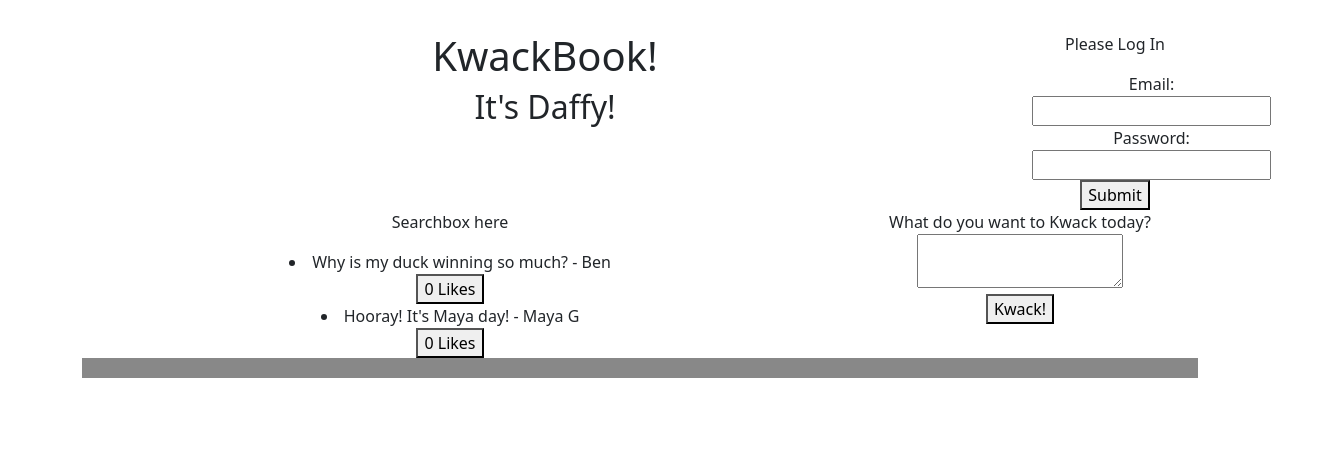
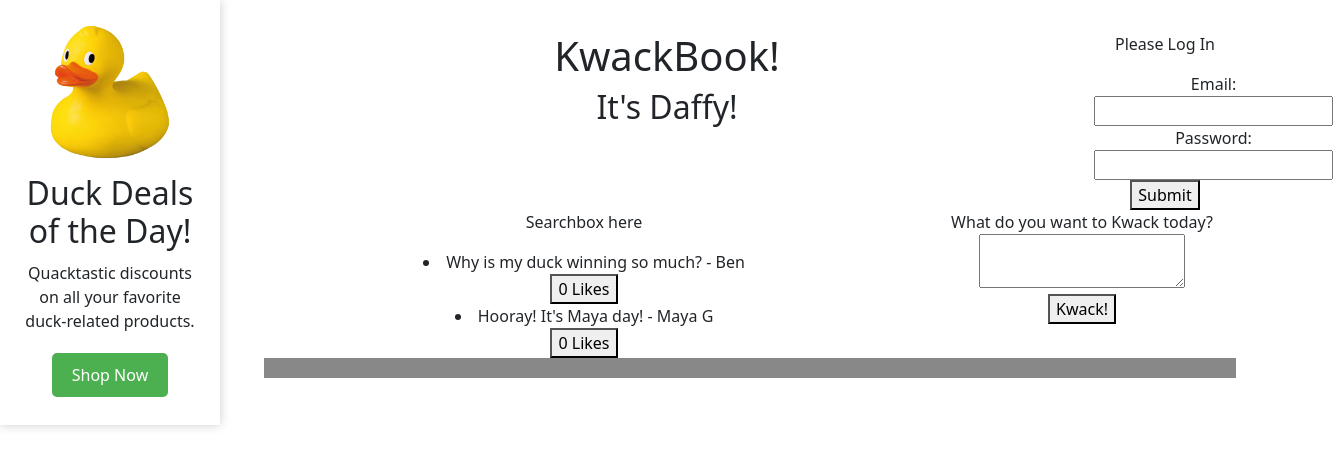
Before and after one commit to chrisminnick/kwackbook, a React (Vite) app: page / in a window 1280 px wide. Shown: the top 468 px of the page, 1333 px wide, since content can reach past the window. Built offline with nearby package versions, Linux system fonts and the light colour scheme.

Commit message:
created a ducky ad

```diff
--- a/src/App.css
+++ b/src/App.css
@@ -12,3 +12,55 @@
 .read-the-docs {
   color: #888;
 }
+
+.duck-ad {
+  position: fixed;
+  top: 0;
+  left: 0;
+  padding: 20px;
+  background-color: #fff;
+  box-shadow: 0 0 10px rgba(0, 0, 0, 0.2);
+  height: 400px;
+  width: 200px;
+}
+
+.content-container {
+  margin-left: 220px;
+}
+
+.duck-ad {
+  position: fixed;
+  top: 0;
+  left: 0;
+  padding: 20px;
+  background-color: #fff;
+  box-shadow: 0 0 10px rgba(0, 0, 0, 0.2);
+  height: 425px;
+  width: 220px;
+}
+
+.duck-ad img {
+  max-width: 80%;
+}
+
+.duck-ad h2 {
+  margin-top: 10px;
+}
+
+.duck-ad p {
+  margin: 10px 0;
+}
+
+.duck-ad button {
+  background-color: #4caf50;
+  color: white;
+  border: none;
+  padding: 10px 20px;
+  text-align: center;
+  text-decoration: none;
+  display: inline-block;
+  font-size: 16px;
+  margin: 10px 0;
+  cursor: pointer;
+  border-radius: 5px;
+}
--- a/src/App.jsx
+++ b/src/App.jsx
@@ -1,21 +1,24 @@
-import { Logo, SubHead } from './Logo.jsx';
-import LoginForm from './LoginForm.jsx';
-import SearchBox from './SearchBox.jsx';
-import Feed from './Feed.jsx';
-import NewPostForm from './NewPostForm.jsx';
-import Footer from './Footer.jsx';
-import Post from './Post.jsx';
-import React from 'react';
-import LikeButton from './LikeButton';
-import './App.css';
+import { Logo, SubHead } from "./Logo.jsx";
+import LoginForm from "./LoginForm.jsx";
+import SearchBox from "./SearchBox.jsx";
+import Feed from "./Feed.jsx";
+import NewPostForm from "./NewPostForm.jsx";
+import Footer from "./Footer.jsx";
+import Post from "./Post.jsx";
+import React from "react";
+import LikeButton from "./LikeButton";
+import "./App.css";
+import DuckAd from "./DuckAd.jsx";
 
 function App() {
   const posts = [
-    { id: 1, content: 'Why is my duck winning so much?', author: 'Ben' },
-    { id: 2, content: "Hooray! It's Maya day!", author: 'Maya G' },
+    { id: 1, content: "Why is my duck winning so much?", author: "Ben" },
+    { id: 2, content: "Hooray! It's Maya day!", author: "Maya G" },
   ];
   return (
     <>
+      <DuckAd />
+      <div className="content-container">
         <div className="container">
           <div className="row">
             <div className="col-md-10">
@@ -30,7 +33,6 @@ function App() {
             <div className="col-md-8">
               <SearchBox />
               <Feed>
-
                 {posts.map((post) => (
                   <li key={post.id}>
                     <Post content={post.content} author={post.author} />
@@ -47,6 +49,7 @@ function App() {
           </div>
           <Footer copyrightDate={new Date()} />
         </div>
+      </div>
     </>
   );
 }
--- /dev/null
+++ b/src/DuckAd.jsx
@@ -0,0 +1,22 @@
+import React from "react";
+import Ducky from "./assets/ducky.png";
+
+
+const DuckAd = () => {
+  return (
+    <div className="duck-ad">
+      <img src={Ducky} alt='Ducky' />
+      <h2>Duck Deals of the Day!</h2>
+      <p>Quacktastic discounts on all your favorite duck-related products.</p>
+      <a
+        href="https://a.co/d/d88qJEt"
+        target="_blank"
+        rel="noopener noreferrer"
+      >
+        <button>Shop Now</button>
+      </a>
+    </div>
+  );
+};
+
+export default DuckAd;
```
Also changed, not shown: src/assets/ducky.png (added). Lines whose indentation alone changed are shown as unchanged.
